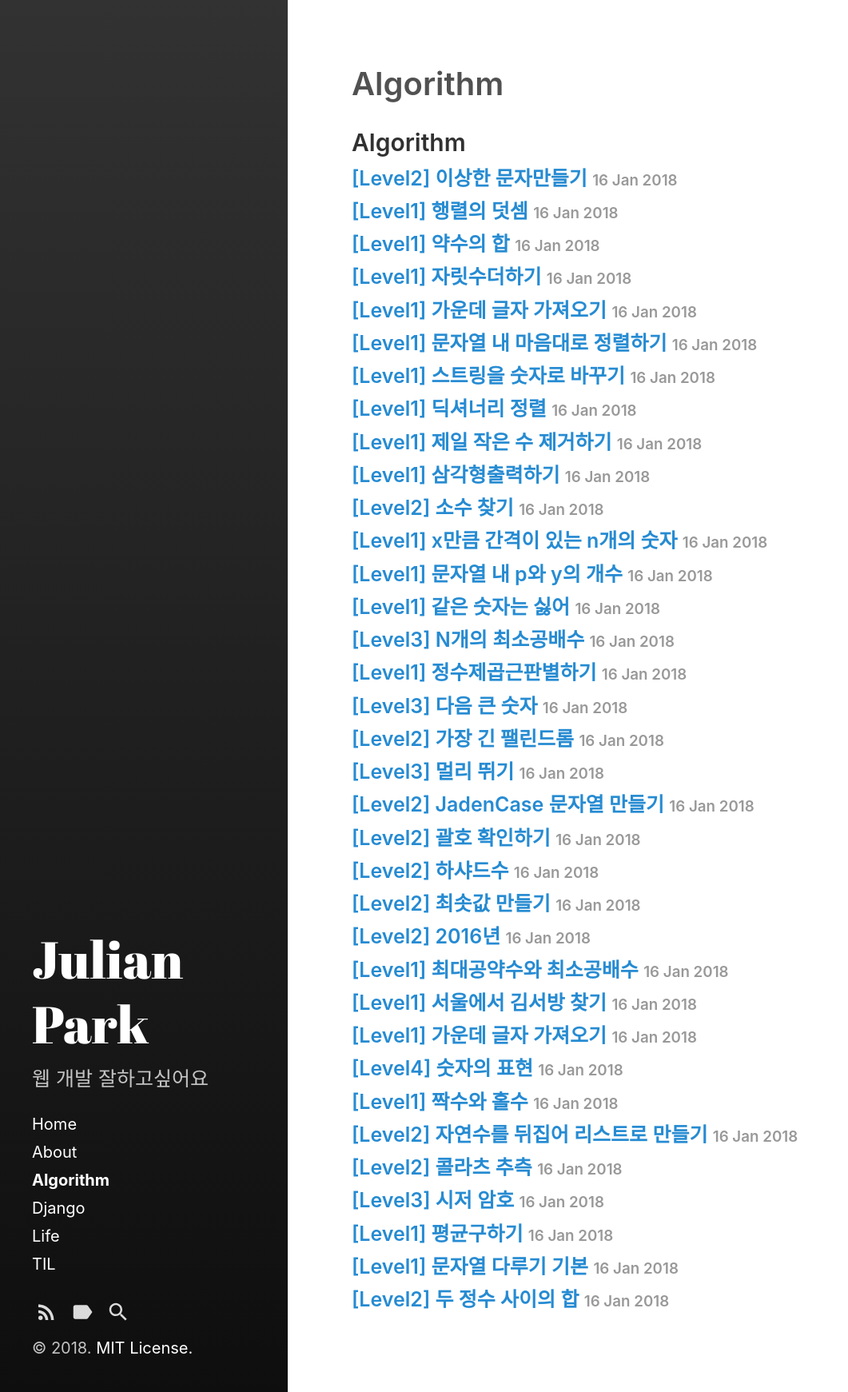
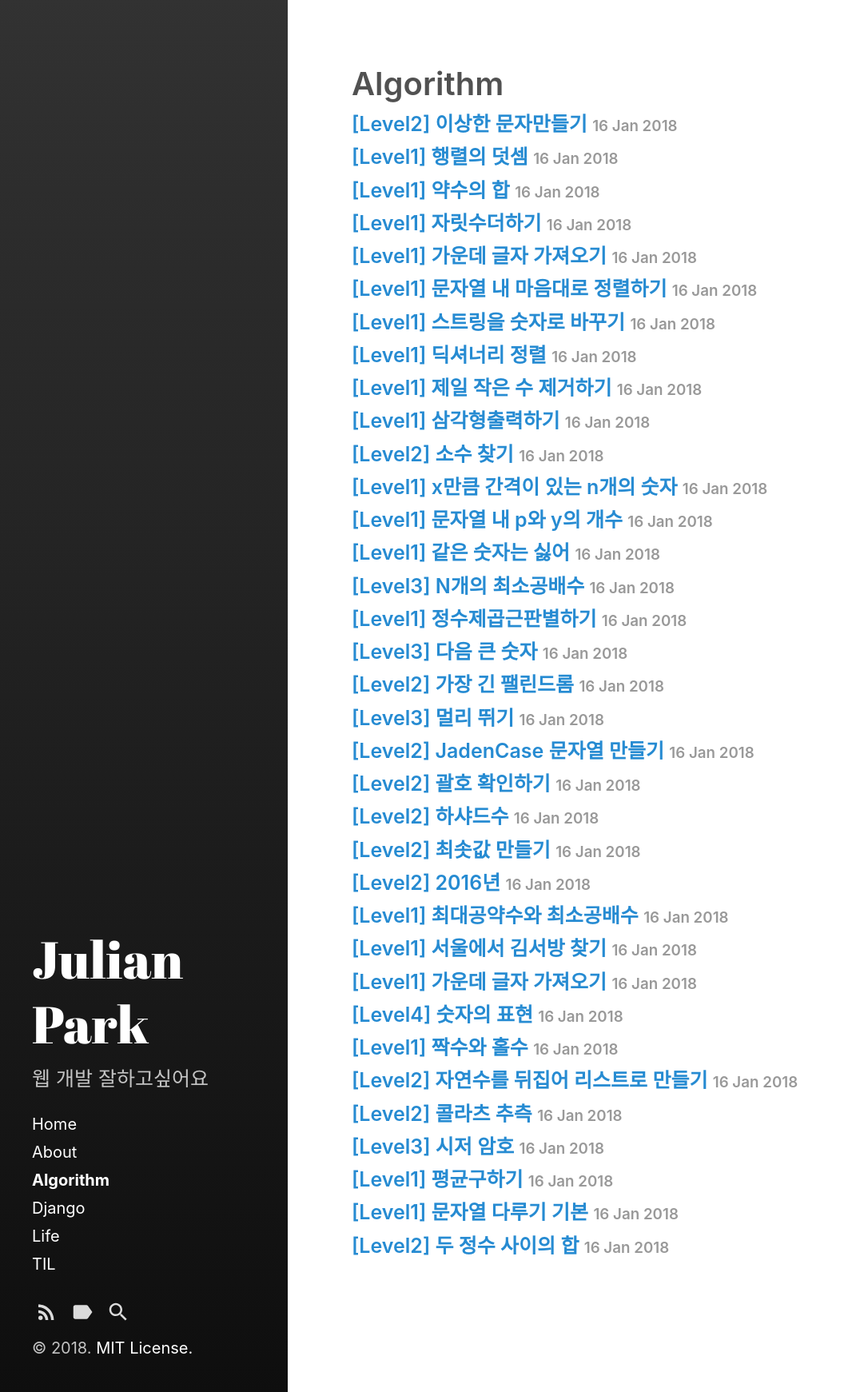
Before and after one commit to Chrisaor/chrisaor.github.com, a Jekyll site: the page built from category/Algorithm.md, in a window 1280 px wide. Shown: the whole page at 80% size, without its empty margins (0-1061 px from the left). Built offline with Jekyll 4.4.1, drawn with Linux system fonts in a browser that asks for light colours.

Commit message:
category update

```diff
--- a/category/Algorithm.md
+++ b/category/Algorithm.md
@@ -2,5 +2,3 @@
 layout: category
 title: Algorithm
 ---
-
-<h2>Algorithm</h2>
```
Also changed, not shown: category/Django.md (+0 -2 lines).
